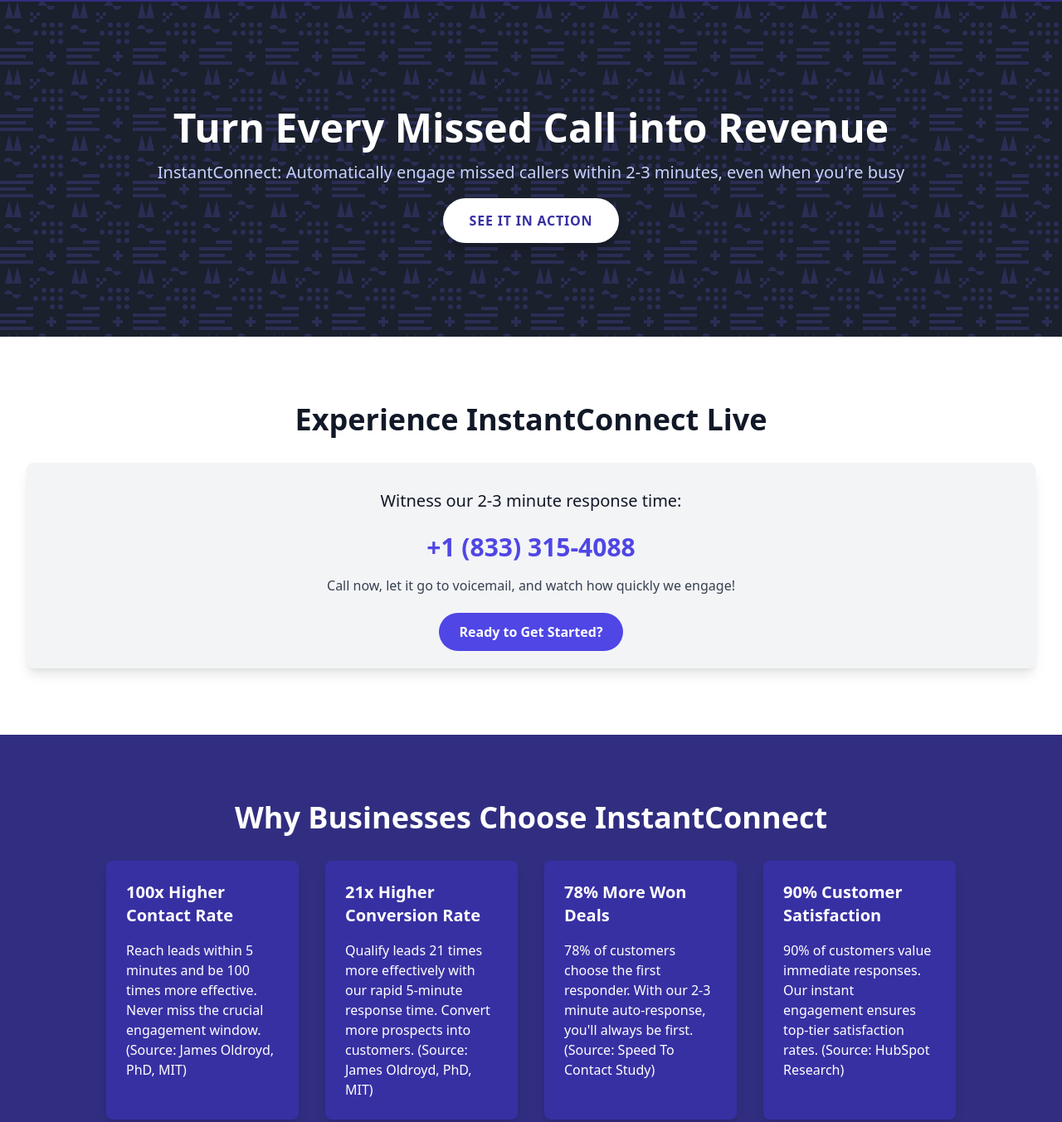
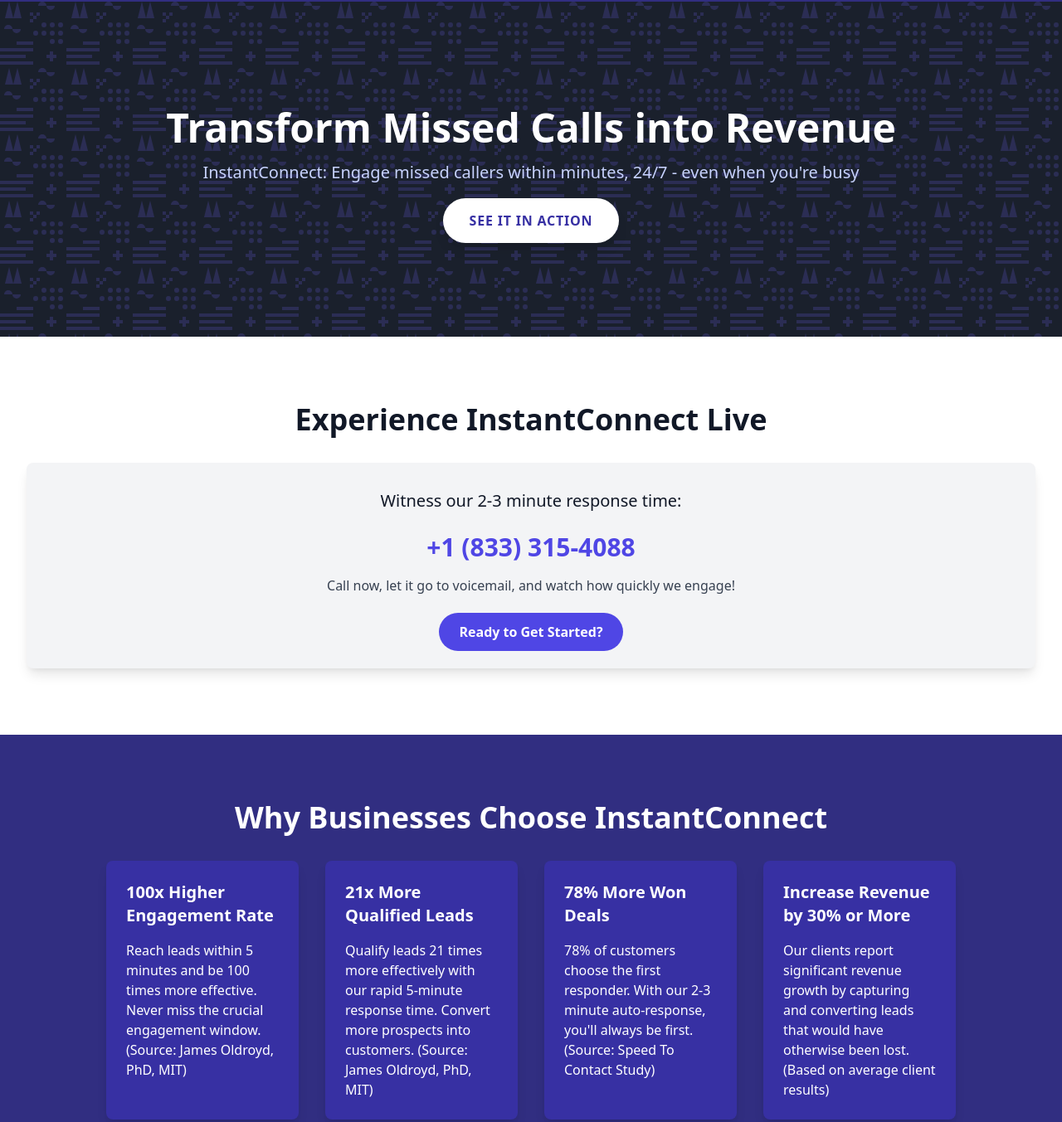
Before and after one commit to APP-EAS/ic-landing, a plain HTML site: page index.html in a window 1280 px wide. Shown: the part 78-1431 px from the top of the page at 83% size. Drawn offline with nearby package versions, Linux system fonts and the light colour scheme.

Commit message:
Update index.html

```diff
--- a/index.html
+++ b/index.html
@@ -3,7 +3,7 @@
 <head>
     <meta charset="UTF-8">
     <meta name="viewport" content="width=device-width, initial-scale=1.0">
-    <title>InstantConnect | Never Miss a Lead Again</title>
+    <title>InstantConnect | Transform Missed Calls into Revenue</title>
     <link href="https://cdnjs.cloudflare.com/ajax/libs/tailwindcss/2.2.19/tailwind.min.css" rel="stylesheet">
     <link href="https://cdnjs.cloudflare.com/ajax/libs/font-awesome/5.15.4/css/all.min.css" rel="stylesheet">
     <style>
@@ -56,8 +56,8 @@
     <div class="hero-pattern">
         <div class="max-w-6xl mx-auto px-6 sm:px-8 lg:px-16 py-32">
             <div class="text-center">
-                <h1 class="text-4xl sm:text-5xl font-bold leading-tight text-white mb-4">Turn Every Missed Call into Revenue</h1>
-                <p class="text-xl text-indigo-200 mb-8">InstantConnect: Automatically engage missed callers within 2-3 minutes, even when you're busy</p>
+                <h1 class="text-4xl sm:text-5xl font-bold leading-tight text-white mb-4">Transform Missed Calls into Revenue</h1>
+                <p class="text-xl text-indigo-200 mb-8">InstantConnect: Engage missed callers within minutes, 24/7 - even when you're busy</p>
                 <a href="#live-demo" class="bg-white text-indigo-800 font-bold rounded-full py-4 px-8 shadow-lg uppercase tracking-wider hover:bg-indigo-100 transition duration-300">See It In Action</a>
             </div>
         </div>
@@ -80,11 +80,11 @@
             <h2 class="text-3xl sm:text-4xl font-bold mb-8 text-center">Why Businesses Choose InstantConnect</h2>
             <div class="grid grid-cols-1 md:grid-cols-2 lg:grid-cols-4 gap-8">
                 <div class="bg-indigo-800 rounded-lg shadow-lg p-6">
-                    <h3 class="text-xl font-bold mb-4">100x Higher Contact Rate</h3>
+                    <h3 class="text-xl font-bold mb-4">100x Higher Engagement Rate</h3>
                     <p>Reach leads within 5 minutes and be 100 times more effective. Never miss the crucial engagement window. (Source: James Oldroyd, PhD, MIT)</p>
                 </div>
                 <div class="bg-indigo-800 rounded-lg shadow-lg p-6">
-                    <h3 class="text-xl font-bold mb-4">21x Higher Conversion Rate</h3>
+                    <h3 class="text-xl font-bold mb-4">21x More Qualified Leads</h3>
                     <p>Qualify leads 21 times more effectively with our rapid 5-minute response time. Convert more prospects into customers. (Source: James Oldroyd, PhD, MIT)</p>
                 </div>
                 <div class="bg-indigo-800 rounded-lg shadow-lg p-6">
@@ -92,8 +92,8 @@
                     <p>78% of customers choose the first responder. With our 2-3 minute auto-response, you'll always be first. (Source: Speed To Contact Study)</p>
                 </div>
                 <div class="bg-indigo-800 rounded-lg shadow-lg p-6">
-                    <h3 class="text-xl font-bold mb-4">90% Customer Satisfaction</h3>
-                    <p>90% of customers value immediate responses. Our instant engagement ensures top-tier satisfaction rates. (Source: HubSpot Research)</p>
+                    <h3 class="text-xl font-bold mb-4">Increase Revenue by 30% or More</h3>
+                    <p>Our clients report significant revenue growth by capturing and converting leads that would have otherwise been lost. (Based on average client results)</p>
                 </div>
             </div>
         </div>
@@ -131,7 +131,7 @@
         <div class="max-w-6xl mx-auto px-6 sm:px-8 lg:px-16">
             <h2 class="text-3xl sm:text-4xl font-bold mb-8 text-center">Calculate Your Potential ROI</h2>
             <div class="max-w-2xl mx-auto bg-gray-100 rounded-lg shadow-lg p-8">
-                <p class="mb-4">See how much revenue you could be gaining:</p>
+                <p class="mb-4">See how much additional revenue you could generate with InstantConnect:</p>
                 <div class="mb-4">
                     <label class="block text-gray-700 text-sm font-bold mb-2" for="client-value">
                         Average Client Value:
```
